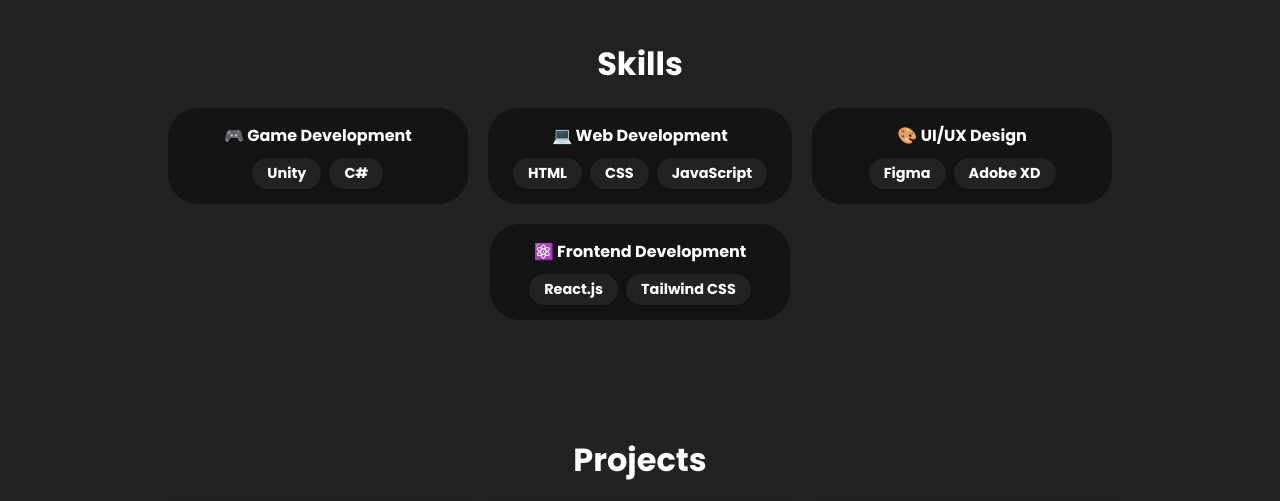
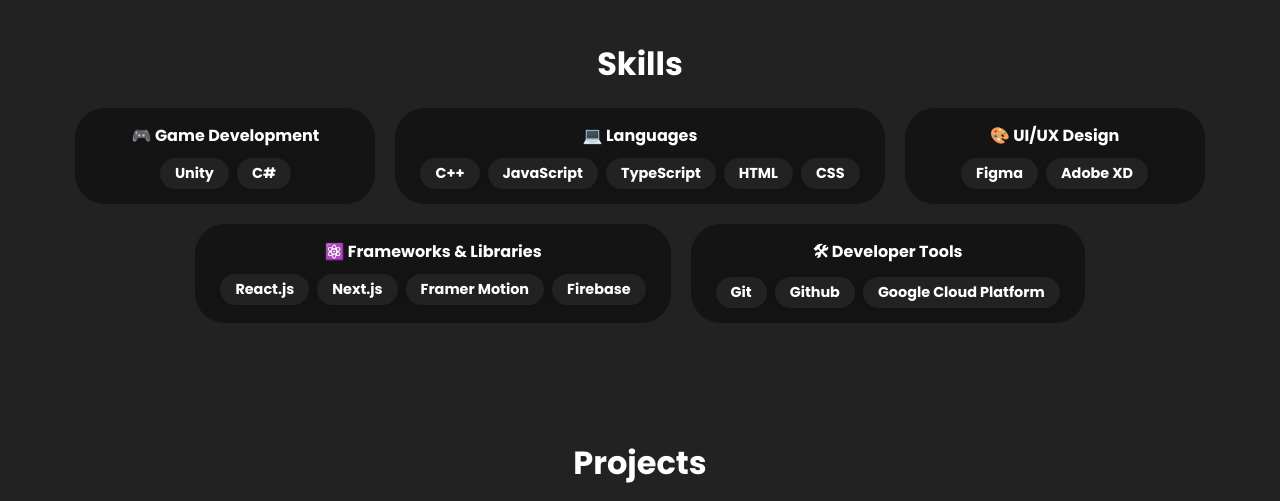
Before and after one commit to AnneMerieN/Portfolio, a plain HTML site: page index.html in a window 1280 px wide. Shown: the part 840-1341 px from the top of the page. Drawn offline with Linux system fonts and the light colour scheme.

Commit message:
Updated skills section

```diff
--- a/index.html
+++ b/index.html
@@ -43,11 +43,14 @@
         </div>
       </div>
       <div class="skill">
-        <span class="skill-title">💻 Web Development</span>
+        <span class="skill-title">💻 Languages</span>
         <div class="sub-skills">
+          <span class="sub-skill">C++</span>
+          <span class="sub-skill">JavaScript</span>
+          <span class="sub-skill">TypeScript</span>
           <span class="sub-skill">HTML</span>
           <span class="sub-skill">CSS</span>
-          <span class="sub-skill">JavaScript</span>
+
         </div>
       </div>
       <div class="skill">
@@ -58,10 +61,20 @@
         </div>
       </div>
       <div class="skill">
-        <span class="skill-title">⚛️ Frontend Development</span>
+        <span class="skill-title">⚛️ Frameworks & Libraries</span>
         <div class="sub-skills">
           <span class="sub-skill">React.js</span>
-          <span class="sub-skill">Tailwind CSS</span>
+          <span class="sub-skill">Next.js</span>
+          <span class="sub-skill">Framer Motion</span>
+          <span class="sub-skill">Firebase</span>
+        </div>
+      </div>
+      <div class="skill">
+        <span class="skill-title">🛠  Developer Tools</span>
+        <div class="sub-skills">
+          <span class="sub-skill">Git</span>
+          <span class="sub-skill">Github</span>
+          <span class="sub-skill">Google Cloud Platform</span>
         </div>
       </div>
     </div>
```
